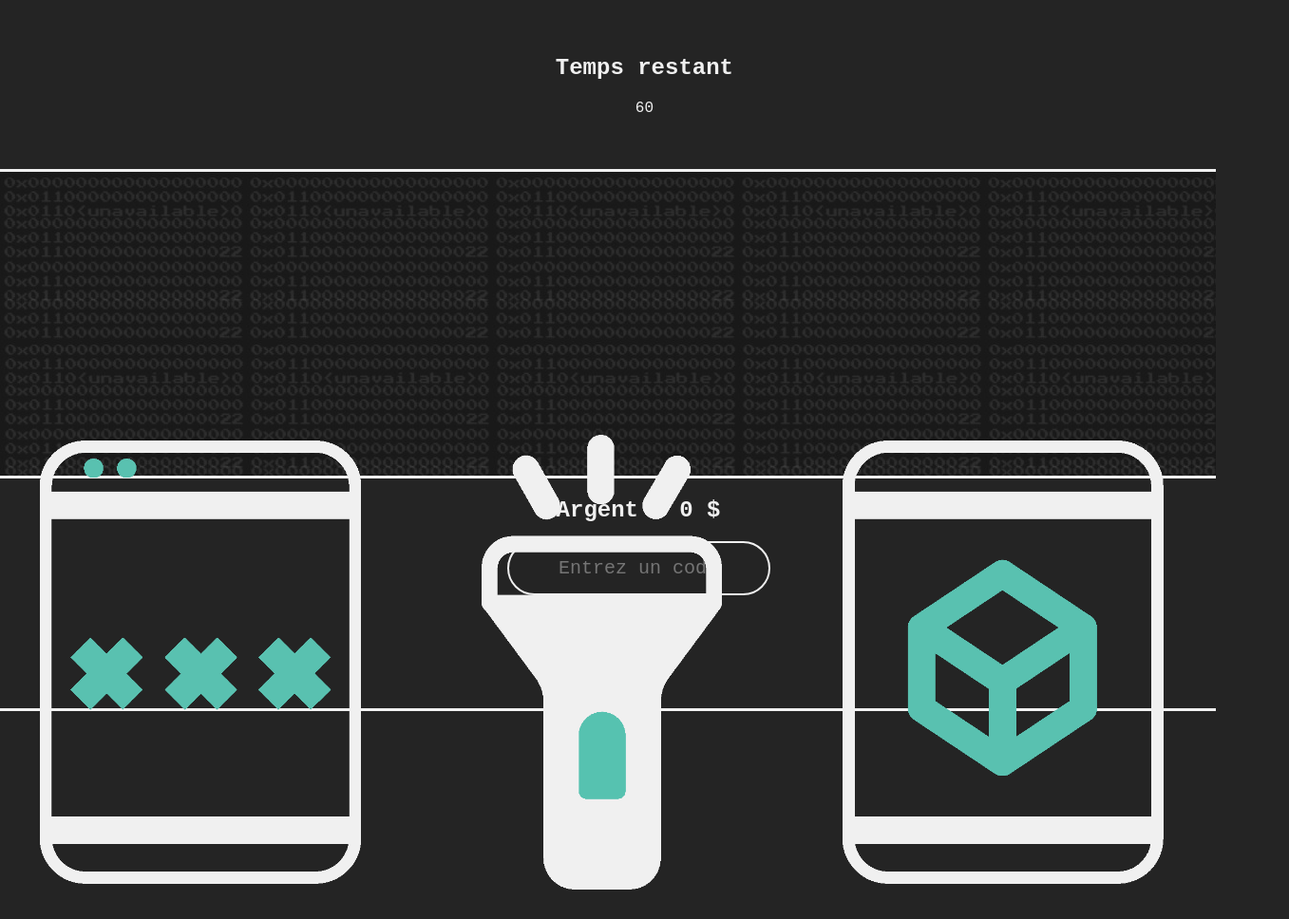
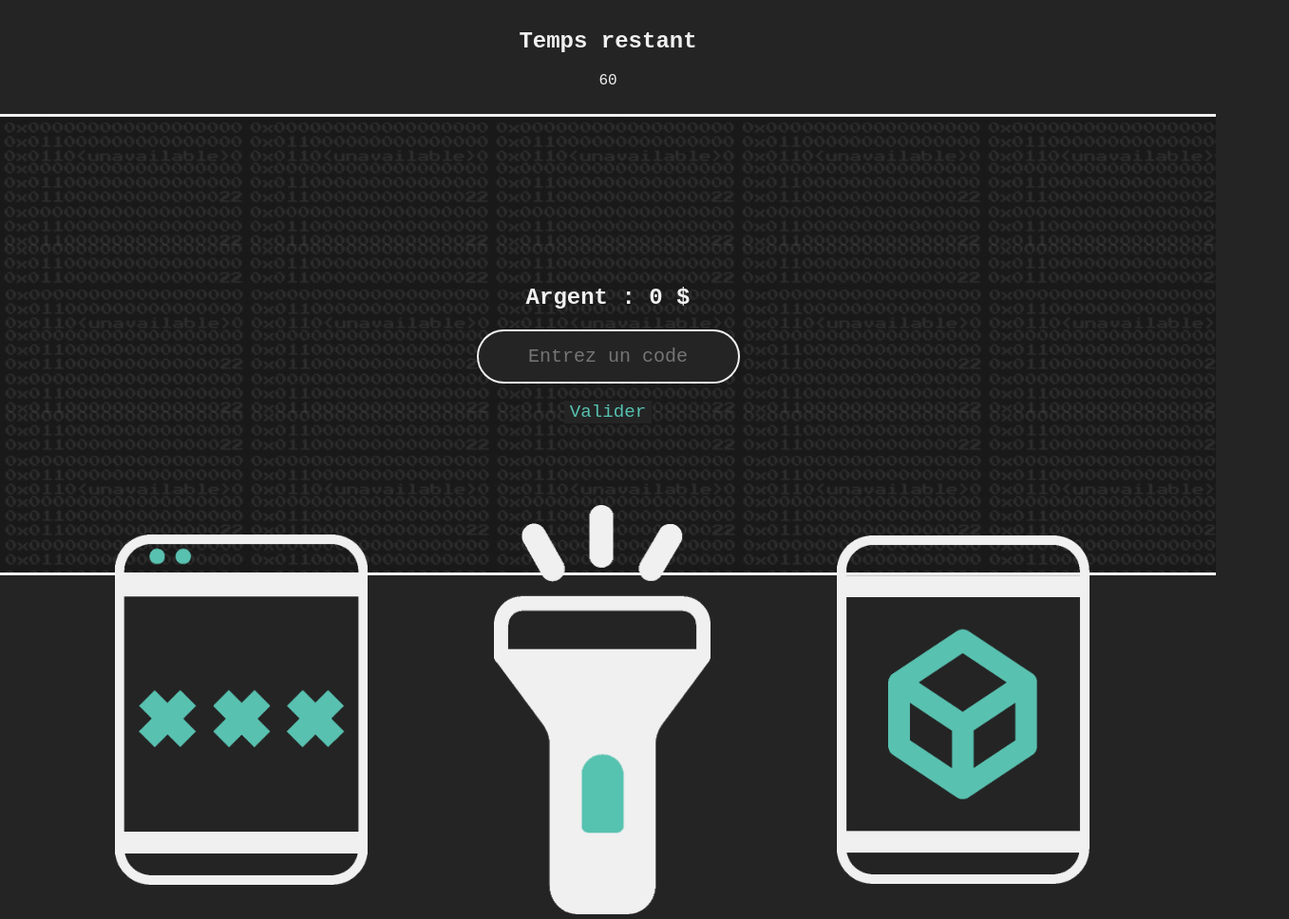
Before and after one commit to PieceMaitresse/LaNuitDesVoleurs, a plain HTML site: page index.html in a window 1280 px wide. Shown: the whole page at 95% size, 1357 px wide, since content can reach past the window. Before the commit the page ends 800 px from the top, so only its background shows below. Drawn offline with nearby package versions, Linux system fonts and the light colour scheme.

Commit message:
updateDesign
Ajustement du design

```diff
--- a/css/style.css
+++ b/css/style.css
@@ -8,28 +8,55 @@ body {
   font-family: 'Share Tech Mono', monospace;
   text-align: center;
   margin: 0;
+  padding: 0;
   background: #242424;
   color: #f0f0f0;
+  height: 100vh; /* Fallback for browsers that do not support Custom Properties */
+  height: calc(var(--vh, 1vh) * 100);
+  width: 100vw;
+}
+
+#app {
+  height: 100%;
+  margin: 0;
+  padding: 0;
+}
+
+#hacking,
+#scanning {
+  height: 60%;
+  background-image: url("../img/binaire.jpg");
 }
 
 .container {
-  border-bottom: solid;
-  border-top: solid;
+  padding: 5%;
 }
 
-#hacking h1 {
+h1 {
   font-size: 1.5em;
 }
 
+.no-margin {
+  margin: 0 !important;
+}
+
+.no-padding {
+  padding: 0;
+}
+
+.vertical-align {
+  display: flex;
+  align-items: center;
+  justify-content: center;
+}
 /*-----------------------
 Section "timer"
 -----------------------*/
 
 #timer {
-  width: 100vw;
-  height: 25%;
-  padding: 3%;
-  align-content: center;
+  border-bottom: solid;
+  top: 0;
+  height: 15%;
   text-align: center;
 }
 
@@ -48,10 +75,6 @@ Section "piratage"
   background-color: #242424;
 }
 
-#hacking .container {
-  height: 329px;
-  background-image: url("../img/binaire.jpg");
-}
 
 input[type=text] {
   background-color: #242424;
@@ -87,10 +110,9 @@ Image Derrière
 -------------------*/
 
 #scanning .container {
-  height: 329px;
+  height: 60%;
   background-image: url("../img/binaire.jpg");
-  border-bottom: solid;
-  border-top: solid;
+
 }
 
 /*-----------------------
@@ -98,13 +120,13 @@ Menu de navigation
 ------------------------*/
 
 nav {
+  background: #242424;
+  bottom: 0;
   display: flex;
   align-items: center;
-  position: fixed;
-  left: 0;
-  bottom: 0;
-  height: 25%;
-  width: 100vw;
+  height: 20%;
+  border-top: solid;
+  padding: 5%;
 }
 
 .icon-container {
@@ -112,7 +134,7 @@ nav {
 }
 
 .icon-side {
-  width: 80%;
+  width: 70%;
   margin: auto;
 }
 
--- a/index.html
+++ b/index.html
@@ -22,15 +22,17 @@
 		<div id="app">
 
 			<!-- CHRONOMÈTRE -->
-			<section id="timer">
-				<h1>Temps restant</h1>
-				<p>{{ timeLeft }}</p>
+			<section id="timer" class="container vertical-align no-padding">
+				<div>
+					<h1>Temps restant</h1>
+					<p>{{ timeLeft }}</p>
+				</div>
 			</section>
 
 			<!-- PIRATER UN CODE -->
-			<section id="hacking" v-if="activeSection == 'hacking'">
-				<div class="container">
-					<div id="codeInput">
+			<section id="hacking"  class="container vertical-align no-padding" v-if="activeSection == 'hacking'">
+				<div>
+
 						<h1>Argent : {{ user.cash }} $</h1>
 						<div>
 							<input type="text" name="codeFinal" placeholder="Entrez un code" v-model="inputCode" @keyup.enter="verifyCode"
@@ -39,13 +41,13 @@
 							<br>
 							<input type="submit" value="Valider" v-on:click="verifyCode">
 						</div>
-					</div>
+
 				</div>
 			</section>
 
 			<!-- SCANNER UN CODE -->
-			<section id="scanning" v-else-if="activeSection == 'scanning'">
-				<div class="container">
+			<section id="scanning" class="container vertical-align no-padding" v-else-if="activeSection == 'scanning'">
+				<div >
 					<p>Scannez un code</p>
 				</div>
 			</section>
```
